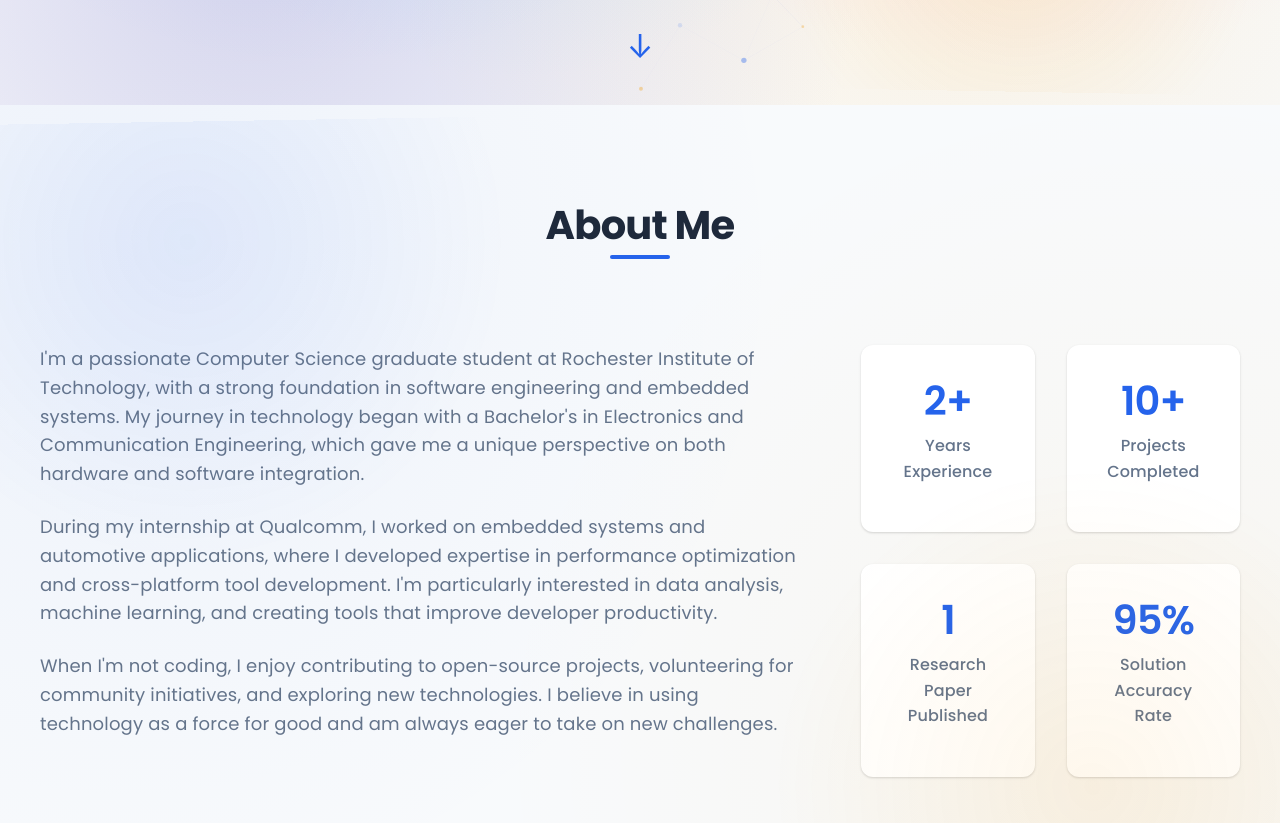
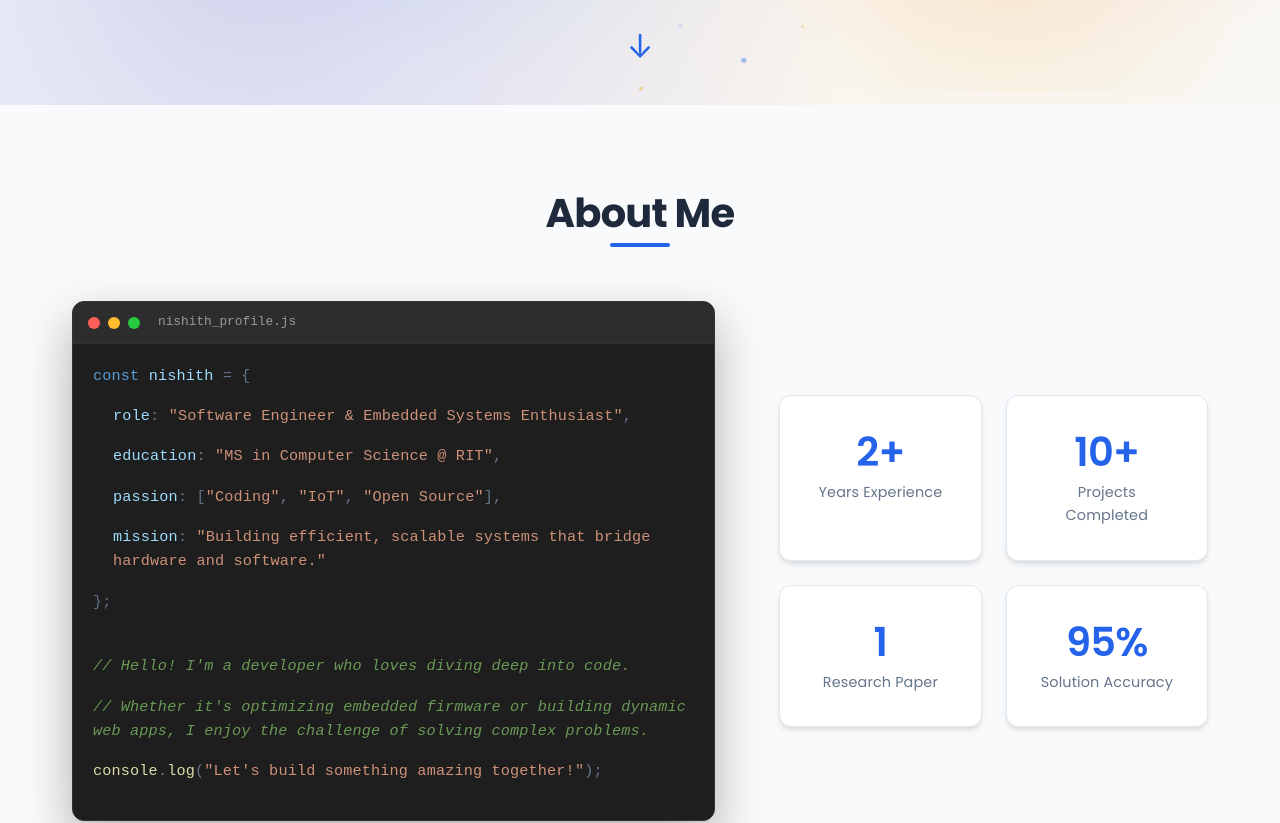
Before and after one commit to Nishith-2711/Portfolio-website, a React (Vite) app: page / in a window 1280 px wide. Shown: the part 695-1518 px from the top of the page. Built offline with nearby package versions, Linux system fonts and the light colour scheme.

Commit message:
Improved about me and added a dcroll to top in the footer

```diff
--- a/src/App.jsx
+++ b/src/App.jsx
@@ -10,11 +10,14 @@ import Education from "./components/Education";
 // import Contact from "./components/Contact";
 import FloatingParticles from "./components/FloatingParticles";
 
+import ScrollToTop from "./components/ScrollToTop";
+
 function App() {
   return (
     <ThemeProvider>
       <div className="App">
         <FloatingParticles />
+        <ScrollToTop />
         <Header />
         <main>
           <Hero />
--- a/src/Header.jsx
+++ b/src/Header.jsx
@@ -37,7 +37,7 @@ function Header() {
             <div className="container">
                 <div className="header-content">
                     <div className="logo">
-                        <a href="#hero" onClick={(e) => { e.preventDefault(); handleNavClick('#hero'); }}>
+                        <a href="#hero" className="logo-link" onClick={(e) => { e.preventDefault(); handleNavClick('#hero'); }}>
                             <span className="logo-text">Nishith Hingoo</span>
                         </a>
                     </div>
--- a/src/components/About.jsx
+++ b/src/components/About.jsx
@@ -9,25 +9,45 @@ const About = () => {
       <div className="about-inner">
         <h2 className="section-title">About Me</h2>
         <div className="about-content">
-          <div className="about-text">
+          <div className="about-text-terminal">
+            <div className="terminal-header">
+              <span className="terminal-dot red"></span>
+              <span className="terminal-dot yellow"></span>
+              <span className="terminal-dot green"></span>
+              <span className="terminal-title">nishith_profile.js</span>
+            </div>
+            <div className="terminal-body">
               <p>
-              I'm a passionate Computer Science graduate student at Rochester Institute of Technology,
-              with a strong foundation in software engineering and embedded systems. My journey in
-              technology began with a Bachelor's in Electronics and Communication Engineering, which
-              gave me a unique perspective on both hardware and software integration.
+                <span className="keyword">const</span> <span className="variable">nishith</span> = {'{'}
+              </p>
+              <div className="indent">
+                <p>
+                  <span className="property">role</span>: <span className="string">"Software Engineer & Embedded Systems Enthusiast"</span>,
                 </p>
                 <p>
-              During my internship at Qualcomm, I worked on embedded systems and automotive applications,
-              where I developed expertise in performance optimization and cross-platform tool development.
-              I'm particularly interested in data analysis, machine learning, and creating tools that
-              improve developer productivity.
+                  <span className="property">education</span>: <span className="string">"MS in Computer Science @ RIT"</span>,
                 </p>
                 <p>
-              When I'm not coding, I enjoy contributing to open-source projects, volunteering for
-              community initiatives, and exploring new technologies. I believe in using technology
-              as a force for good and am always eager to take on new challenges.
+                  <span className="property">passion</span>: [<span className="string">"Coding"</span>, <span className="string">"IoT"</span>, <span className="string">"Open Source"</span>],
+                </p>
+                <p>
+                  <span className="property">mission</span>: <span className="string">"Building efficient, scalable systems that bridge hardware and software."</span>
                 </p>
               </div>
+              <p>{'};'}</p>
+              <br />
+              <p>
+                <span className="comment">// Hello! I'm a developer who loves diving deep into code.</span>
+              </p>
+              <p>
+                <span className="comment">// Whether it's optimizing embedded firmware or building dynamic web apps, I enjoy the challenge of solving complex problems.</span>
+              </p>
+              <p>
+                <span className="function">console</span>.<span className="method">log</span>(<span className="string">"Let's build something amazing together!"</span>);
+              </p>
+            </div>
+          </div>
+          <div className="about-stats-container">
             <div className="about-stats">
               <div className="stat">
                 <h3>2+</h3>
@@ -39,11 +59,12 @@ const About = () => {
               </div>
               <div className="stat">
                 <h3>1</h3>
-              <p>Research Paper Published</p>
+                <p>Research Paper</p>
               </div>
               <div className="stat">
                 <h3>95%</h3>
-              <p>Solution Accuracy Rate</p>
+                <p>Solution Accuracy</p>
+              </div>
             </div>
           </div>
         </div>
--- a/src/components/Hero.jsx
+++ b/src/components/Hero.jsx
@@ -13,7 +13,7 @@ const Hero = () => {
           <h1 className="hero-title">
             Hi, I'm <span className="highlight">Nishith Hingoo</span>
           </h1>
-          <h2 className="hero-subtitle">Computer Science Software Engineer</h2>
+          <h2 className="hero-subtitle">Software Engineer</h2>
           <p className="hero-description">
             Master's student at Rochester Institute of Technology with experience in embedded systems,
             data analysis, and full-stack development. Passionate about creating innovative solutions
--- /dev/null
+++ b/src/components/ScrollToTop.jsx
@@ -0,0 +1,47 @@
+import React, { useState, useEffect } from 'react';
+
+const ScrollToTop = () => {
+    const [isVisible, setIsVisible] = useState(false);
+
+    const toggleVisibility = () => {
+        if (window.pageYOffset > 300) {
+            setIsVisible(true);
+        } else {
+            setIsVisible(false);
+        }
+    };
+
+    const scrollToTop = () => {
+        window.scrollTo({
+            top: 0,
+            behavior: 'smooth'
+        });
+    };
+
+    useEffect(() => {
+        window.addEventListener('scroll', toggleVisibility);
+        return () => window.removeEventListener('scroll', toggleVisibility);
+    }, []);
+
+    return (
+        <div className="scroll-to-top">
+            {isVisible && (
+                <button onClick={scrollToTop} className="scroll-btn" aria-label="Back to top">
+                    <svg
+                        xmlns="http://www.w3.org/2000/svg"
+                        viewBox="0 0 24 24"
+                        fill="none"
+                        stroke="currentColor"
+                        strokeWidth="2"
+                        strokeLinecap="round"
+                        strokeLinejoin="round"
+                    >
+                        <path d="M18 15l-6-6-6 6" />
+                    </svg>
+                </button>
+            )}
+        </div>
+    );
+};
+
+export default ScrollToTop;
--- a/src/components/ThemeToggle.jsx
+++ b/src/components/ThemeToggle.jsx
@@ -55,9 +55,6 @@ const ThemeToggle = () => {
             </div>
           </div>
         </div>
-        <span className="theme-toggle-label">
-          {isDarkMode ? 'Light' : 'Dark'}
-        </span>
       </div>
     </button>
   );
--- a/src/index.css
+++ b/src/index.css
@@ -250,6 +250,10 @@ p {
   letter-spacing: -0.02em;
 }
 
+.logo-link {
+  text-decoration: none;
+}
+
 .nav-list {
   display: flex;
   list-style: none;
@@ -791,48 +795,18 @@ section {
 }
 
 /* About Section - fill viewport like Hero for consistent full-page layout on laptop and monitor */
+/* About Section - Terminal Style */
 .about {
   min-height: 100vh;
   display: flex;
   flex-direction: column;
   justify-content: center;
-  background:
-    radial-gradient(circle at 10% 20%, rgba(37, 99, 235, 0.05) 0%, transparent 50%),
-    radial-gradient(circle at 90% 80%, rgba(245, 158, 11, 0.05) 0%, transparent 50%),
-    var(--bg-secondary);
+  background: var(--bg-secondary);
   position: relative;
   overflow: hidden;
   padding: var(--spacing-3xl) 0;
 }
 
-.about::before {
-  content: '';
-  position: absolute;
-  top: 0;
-  left: 0;
-  right: 0;
-  bottom: 0;
-  background-image:
-    radial-gradient(circle at 15% 15%, rgba(37, 99, 235, 0.08) 0%, transparent 25%),
-    radial-gradient(circle at 85% 85%, rgba(245, 158, 11, 0.08) 0%, transparent 25%);
-  animation: float 25s ease-in-out infinite reverse;
-  pointer-events: none;
-}
-
-.dark .about {
-  background:
-    radial-gradient(circle at 10% 20%, rgba(59, 130, 246, 0.1) 0%, transparent 50%),
-    radial-gradient(circle at 90% 80%, rgba(251, 191, 36, 0.1) 0%, transparent 50%),
-    var(--bg-secondary);
-}
-
-.dark .about::before {
-  background-image:
-    radial-gradient(circle at 15% 15%, rgba(59, 130, 246, 0.12) 0%, transparent 25%),
-    radial-gradient(circle at 85% 85%, rgba(251, 191, 36, 0.12) 0%, transparent 25%);
-}
-
-/* Match hero section: same max-width and centering for consistent layout on laptop and monitor */
 .about-inner {
   max-width: 1200px;
   margin: 0 auto;
@@ -840,58 +814,195 @@ section {
   width: 100%;
 }
 
-@media (min-width: 1264px) {
-  .about-inner {
-    padding-left: 0;
-    padding-right: 0;
-  }
-}
-
 .about-content {
   display: grid;
-  grid-template-columns: 2fr 1fr;
+  grid-template-columns: 1.2fr 0.8fr;
   gap: var(--spacing-2xl);
-  align-items: start;
-  padding: var(--spacing-lg) 0;
-}
-
-.about-text p {
-  margin-bottom: var(--spacing-md);
-  font-size: 1.125rem;
+  align-items: center;
+}
+
+.about-text-terminal {
+  background: #1e1e1e;
+  border-radius: var(--radius-lg);
+  box-shadow: 0 20px 50px rgba(0, 0, 0, 0.3);
+  overflow: hidden;
+  font-family: 'Fira Code', monospace;
+  border: 1px solid #333;
+}
+
+.terminal-header {
+  background: #2d2d2d;
+  padding: 10px 15px;
+  display: flex;
+  align-items: center;
+  gap: 8px;
+  border-bottom: 1px solid #333;
+}
+
+.terminal-dot {
+  width: 12px;
+  height: 12px;
+  border-radius: 50%;
+}
+
+.terminal-dot.red {
+  background: #ff5f56;
+}
+
+.terminal-dot.yellow {
+  background: #ffbd2e;
+}
+
+.terminal-dot.green {
+  background: #27c93f;
+}
+
+.terminal-title {
+  color: #999;
+  font-size: 0.8rem;
+  margin-left: 10px;
+}
+
+.terminal-body {
+  padding: 20px;
+  color: #d4d4d4;
+  font-size: 0.95rem;
+  line-height: 1.6;
+}
+
+.keyword {
+  color: #569cd6;
+}
+
+/* blue */
+.variable {
+  color: #9cdcfe;
+}
+
+/* light blue */
+.string {
+  color: #ce9178;
+}
+
+/* orange/brown */
+.property {
+  color: #9cdcfe;
+}
+
+/* light blue */
+.function {
+  color: #dcdcaa;
+}
+
+/* yellow */
+.method {
+  color: #dcdcaa;
+}
+
+/* yellow */
+.comment {
+  color: #6a9955;
+  font-style: italic;
+}
+
+/* green */
+
+.indent {
+  padding-left: 20px;
+}
+
+/* About Stats */
+.about-stats-container {
+  display: flex;
+  justify-content: center;
 }
 
 .about-stats {
   display: grid;
   grid-template-columns: 1fr 1fr;
-  gap: var(--spacing-lg);
+  gap: var(--spacing-md);
+  width: 100%;
 }
 
 .stat {
+  background: var(--bg-primary);
+  padding: var(--spacing-lg);
+  border-radius: var(--radius-lg);
   text-align: center;
-  padding: var(--spacing-lg);
-  background-color: var(--bg-primary);
-  border-radius: var(--radius-lg);
-  box-shadow: var(--shadow-light);
+  box-shadow: var(--shadow-medium);
+  transition: transform var(--transition-normal);
+  border: 1px solid var(--border-color);
+}
+
+.stat:hover {
+  transform: translateY(-5px);
 }
 
 .stat h3 {
   font-size: 2.5rem;
   color: var(--primary-color);
-  margin-bottom: var(--spacing-xs);
+  margin-bottom: 5px;
 }
 
 .stat p {
+  font-size: 0.9rem;
   color: var(--text-secondary);
-  font-weight: 500;
-}
-
-@media (max-width: 768px) {
+  margin: 0;
+}
+
+@media (max-width: 900px) {
   .about-content {
     grid-template-columns: 1fr;
   }
-
-  .about-stats {
-    grid-template-columns: 1fr 1fr;
+}
+
+/* Skills Tabs */
+.skills-tabs {
+  display: flex;
+  justify-content: center;
+  gap: var(--spacing-sm);
+  margin-bottom: var(--spacing-xl);
+  flex-wrap: wrap;
+}
+
+.tab-btn {
+  background: var(--bg-primary);
+  border: 1px solid var(--border-color);
+  padding: 10px 20px;
+  border-radius: 20px;
+  cursor: pointer;
+  font-weight: 500;
+  color: var(--text-secondary);
+  transition: all var(--transition-normal);
+  font-size: 0.95rem;
+}
+
+.tab-btn:hover {
+  background: var(--bg-secondary);
+  color: var(--primary-color);
+}
+
+.tab-btn.active {
+  background: var(--primary-color);
+  color: white;
+  border-color: var(--primary-color);
+  box-shadow: var(--shadow-medium);
+}
+
+.skills-content-display {
+  min-height: 400px;
+  animation: fadeIn 0.5s ease-in-out;
+}
+
+@keyframes fadeIn {
+  from {
+    opacity: 0;
+    transform: translateY(10px);
+  }
+
+  to {
+    opacity: 1;
+    transform: translateY(0);
   }
 }
 
@@ -1792,3 +1903,38 @@ section {
 .btn:hover::before {
   left: 100%;
 }
+
+/* Scroll To Top */
+.scroll-to-top {
+  position: fixed;
+  bottom: 30px;
+  right: 30px;
+  z-index: 999;
+}
+
+.scroll-btn {
+  background-color: var(--primary-color);
+  color: white;
+  width: 45px;
+  height: 45px;
+  border-radius: 50%;
+  border: none;
+  display: flex;
+  align-items: center;
+  justify-content: center;
+  cursor: pointer;
+  box-shadow: 0 4px 10px rgba(0, 0, 0, 0.2);
+  transition: all 0.3s ease;
+  padding: 10px;
+}
+
+.scroll-btn:hover {
+  background-color: var(--primary-dark);
+  transform: translateY(-5px);
+  box-shadow: 0 6px 15px rgba(0, 0, 0, 0.3);
+}
+
+.scroll-btn svg {
+  width: 24px;
+  height: 24px;
+}
```
Also changed, not shown: src/components/Skills.jsx (+20 -5 lines). Lines whose indentation alone changed are shown as unchanged.
